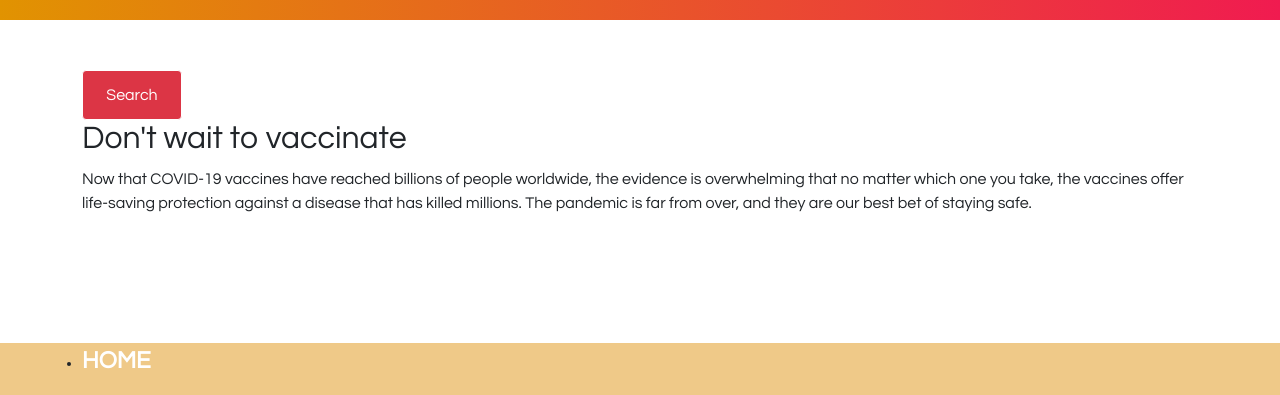
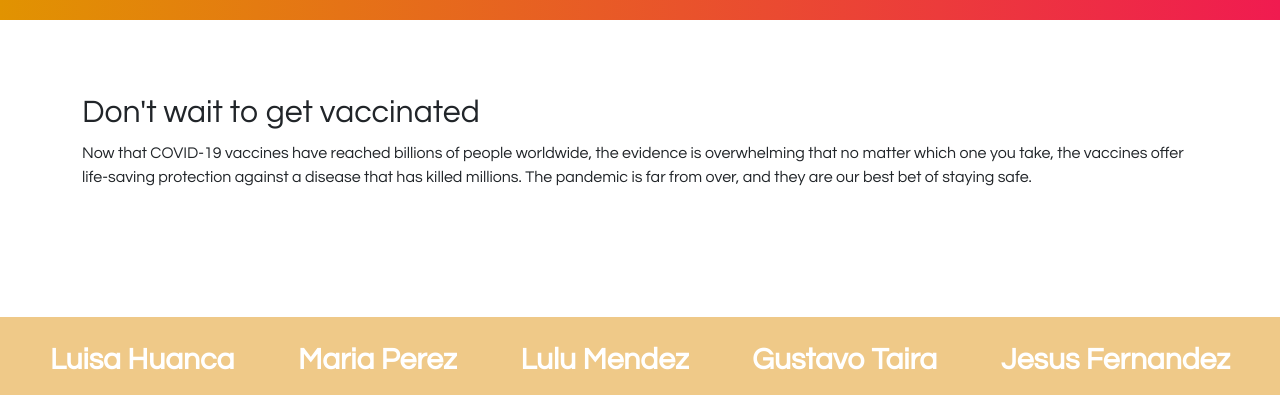
Before and after one commit to JesusFz93/UCamp-03-dashboard, a website with bundled scripts: page app/index.html in a window 1280 px wide. Shown: the part 1162-1557 px from the top of the page. Built offline with nearby package versions, Linux system fonts and the light colour scheme; no server answers.

Commit message:
Ultimos arreglitos

```diff
--- a/app/app.js
+++ b/app/app.js
@@ -2,7 +2,6 @@ import {makeChart, makeChartAll, makeChartCurrentByState} from './utils/chart.js
 import {request, requestAll, requestCurrentState, requestCurrentUs} from './utils/requests.js';
 import {dataStates, ranges, options, chartOptions} from './utils/usa-states.js';
 
-const btnObtener = document.getElementById("btnObtener");
 const selectType = document.getElementById("selectType");
 const selectRange = document.getElementById("selectRange");
 const selectState = document.getElementById("selectState");
@@ -116,8 +115,6 @@ selectRange.addEventListener("change", imprimirOpcion);
 selectState.addEventListener("change", imprimirOpcion);
 selectChart.addEventListener("change", imprimirOpcion);
 
-btnObtener.addEventListener("click", getInfo);
-
 
 const getInfoCurrentByUSA = async () => {
 
@@ -162,5 +159,3 @@ window.onload = function() {
     getInfoCurrentByState();
     getInfoAll();
 }
-
-/*btnObtener.addEventListener("click", getInfoAll(optonOption.value.toLowerCase(), chartOption.value));*/
--- a/app/index.html
+++ b/app/index.html
@@ -84,9 +84,6 @@
 
 
         <article class="container graficas">
-            <button class="btn btn-primary" id="btnObtener" type="button" >
-                Search
-            </button>
 
 
             <canvas id="myChart" width="4" height="2"></canvas>
@@ -96,7 +93,7 @@
         <div class="card__grid">
             <div class="card__img"></div>
             <article class="card__article">
-                <h2 class="container article__title">Don't wait to vaccinate</h2>
+                <h2 class="container article__title">Don't wait to get vaccinated</h2>
                 <p class="container">Now that COVID-19 vaccines have reached billions of people worldwide, the evidence is overwhelming that no matter which one you take, the vaccines offer life-saving protection against a disease that has killed millions.
                      The pandemic is far from over, and they are our best bet of staying safe.</p>
 
@@ -105,14 +102,12 @@
         </div>
 
 
-   <footer>
-       <ul>
-           <li>
-            <div class="txt">
-                <strong><a class="sr-only" href="#animation"> HOME</a></strong>
-            </div>
-           </li>
-       </ul>
+   <footer class="members">
+           <p class="members__text">Luisa Huanca</p>
+           <p class="members__text">Maria Perez</p>
+           <p class="members__text">Lulu Mendez</p>
+           <p class="members__text">Gustavo Taira</p>
+           <p class="members__text">Jesus Fernandez</p>
    </footer>
 
 
--- a/app/styles.css
+++ b/app/styles.css
@@ -204,3 +204,22 @@ a.sr-only:hover::after {
   }
 
 }
+
+.members {
+  padding-top: 20px;
+  display: flex;
+  flex-wrap: wrap;
+  justify-content: space-between;
+  align-items: center;
+  width: 100%;
+}
+
+.members__text {
+  font-size: 30px;
+  color: white;
+  font-weight: bold;
+}
+
+.card__grid {
+  margin-top: 50px;
+}
```
